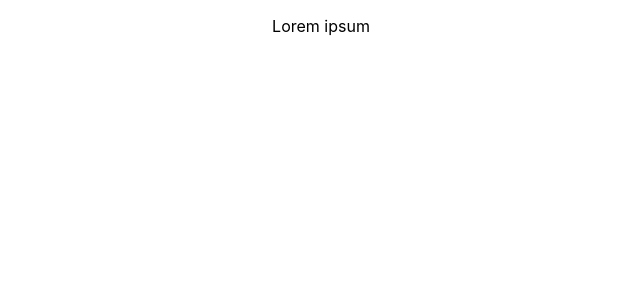
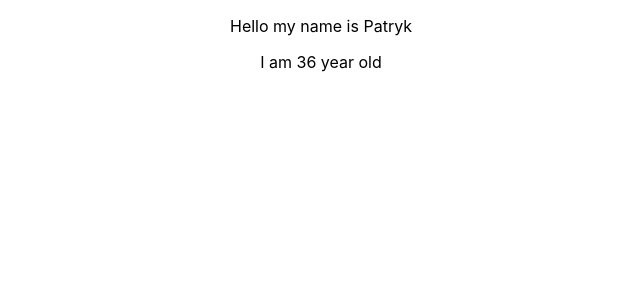
Before and after one commit to patrykomiotek/ws-awesome-news, a React (Create React App) app: page / in a window 1280 px wide. Shown: the top 300 px of the page, without its empty margins (319-959 px from the left). Built offline with nearby package versions, Linux system fonts and the light colour scheme.

Commit message:
Hello component with props

```diff
--- a/src/App.tsx
+++ b/src/App.tsx
@@ -1,11 +1,11 @@
 import './App.css';
 
-import { Text } from 'components/Text';
+import { Hello } from 'components/Hello';
 
 function App() {
   return (
     <div className="App">
-      <Text><span>Lorem ipsum</span></Text>
+      <Hello name="Patryk" age={36} />
     </div>
   );
 }
--- /dev/null
+++ b/src/components/Hello.tsx
@@ -0,0 +1,18 @@
+import { Text } from './Text';
+
+type HelloProps = {
+  readonly name: string;
+  readonly age: number;
+}
+
+function Hello(props: HelloProps) {
+  let { name, age } = props;
+  return (
+    <div>
+      <Text>Hello my name is {name}</Text>
+      <Text>I am {age} year old</Text>
+    </div>
+  );
+}
+
+export { Hello };
```
